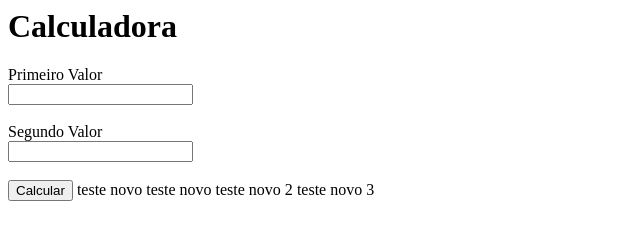
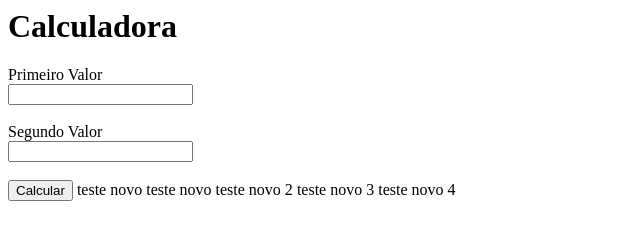
Before and after one commit to renatomarcio18081971/meu_projeto_versionado, a plain HTML site: page index.html in a window 1280 px wide. Shown: the full height of the page, 0-640 px from the left. Drawn offline with Linux system fonts and the light colour scheme.

Commit message:
inclui mais uma linha para teste

```diff
--- a/index.html
+++ b/index.html
@@ -19,4 +19,5 @@
 	<a>teste novo</a>
 	<a>teste novo 2</a>
 	<a>teste novo 3</a>
+	<a>teste novo 4</a>
 </div>
```
